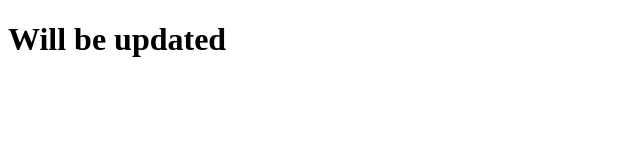
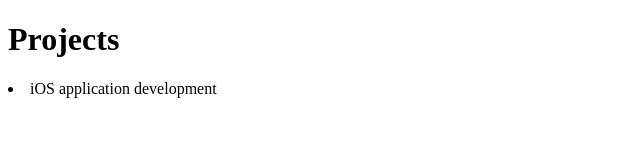
Before and after one commit to hkchai/hkchai.github.com, a plain HTML site: page index.html in a window 1280 px wide. Shown: the whole page, without its empty margins (0-640 px from the left). Drawn offline with Linux system fonts and the light colour scheme.

Commit message:
Added project

```diff
--- a/index.html
+++ b/index.html
@@ -4,6 +4,7 @@
     <title>GitHub Page for HK Chai </title>
   </head>
   <body>
-    <H1> Will be updated </H1>
+    <H1> Projects </H1>
+	<LI>iOS application development </LI>
   </body>
 </html>
```
